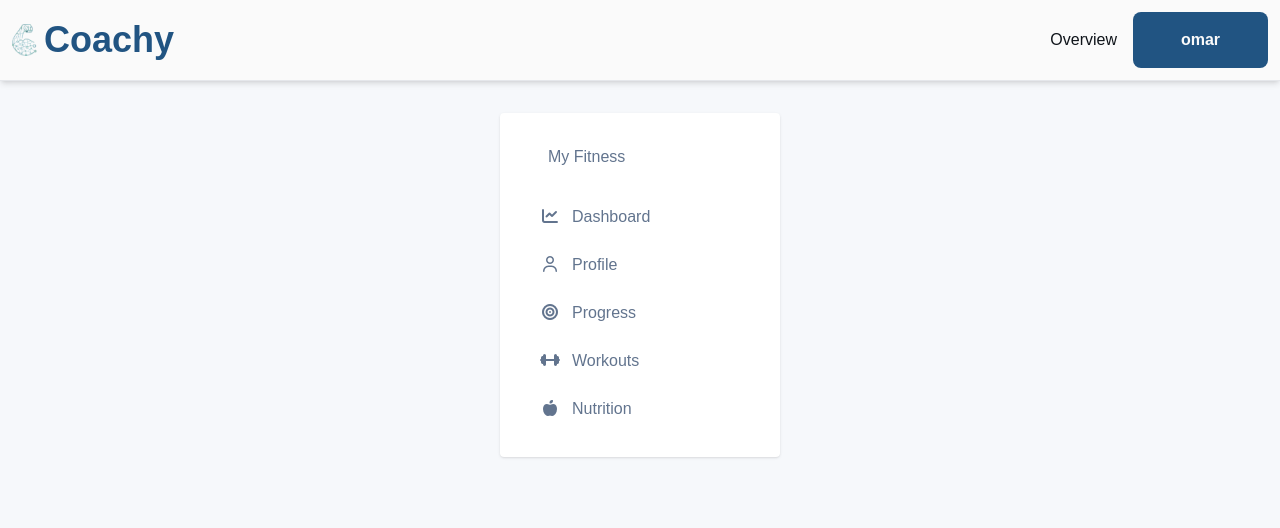
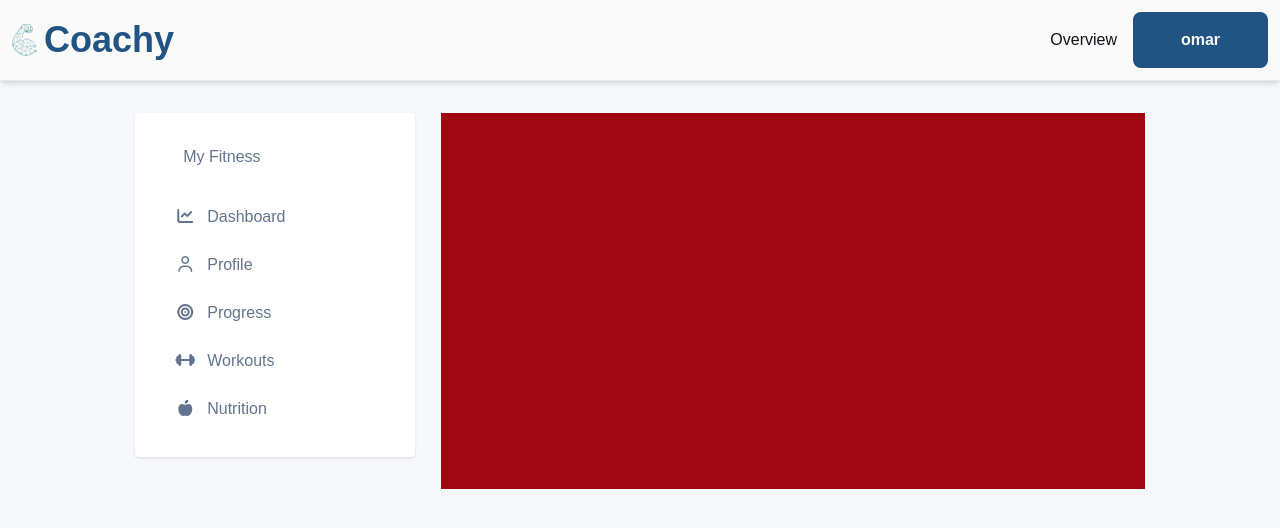
Before and after one commit to Omar-205/React-project, a React (Vite) app: page /profile in a window 1280 px wide. Before the commit this address led to /. Shown: the top 528 px of the page. Built offline with nearby package versions, Linux system fonts and the light colour scheme; a web font is replaced by a local one.

Commit message:
Profile page for trainee layout added
created and included the profile component in the trainee layout router and add simple styles for testing

```diff
--- /dev/null
+++ b/src/components/Profile.tsx
@@ -0,0 +1,5 @@
+export default function Profile() {
+    return <div className="max-w-[1000px] md:min-w-[55vw] min-w-[95vw] bg-red-800 mt-8">
+
+    </div>
+}
--- a/src/layout/TraineePageLayout.tsx
+++ b/src/layout/TraineePageLayout.tsx
@@ -3,6 +3,7 @@ import Navbar from "../components/Navbar";
 import OptionsMenu from "../components/OptionsMenu";
 import { Navigate, Route, Routes } from "react-router-dom";
 import Dashboard from "../components/Dashboard";
+import Profile from "../components/Profile";
 
 export default function TraineePageLayout() {
     const [hideMenu, setHideMenu] = useState(true); //true by default
@@ -13,6 +14,7 @@ export default function TraineePageLayout() {
             <OptionsMenu hideMenu={hideMenu} setHideMenu={setHideMenu}/>
             {hideMenu && (<Routes>
                 <Route path="/dashboard" element={<Dashboard />}/>
+                <Route path="/profile" element={<Profile />}/>
                 <Route path="*" element={<Navigate to={'/'} />}/>
 
             </Routes>)}
```
